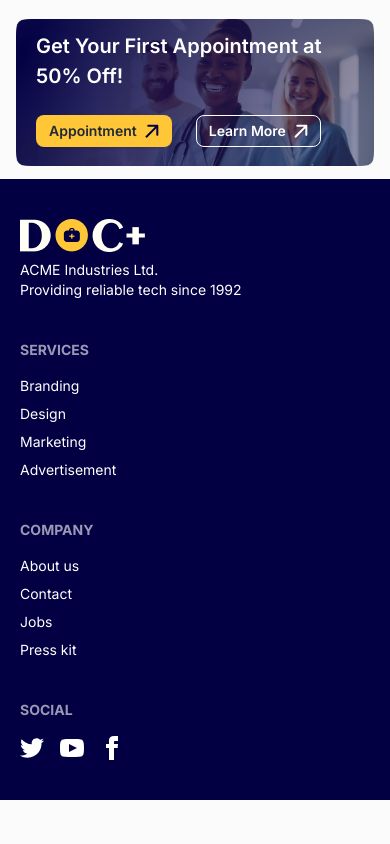
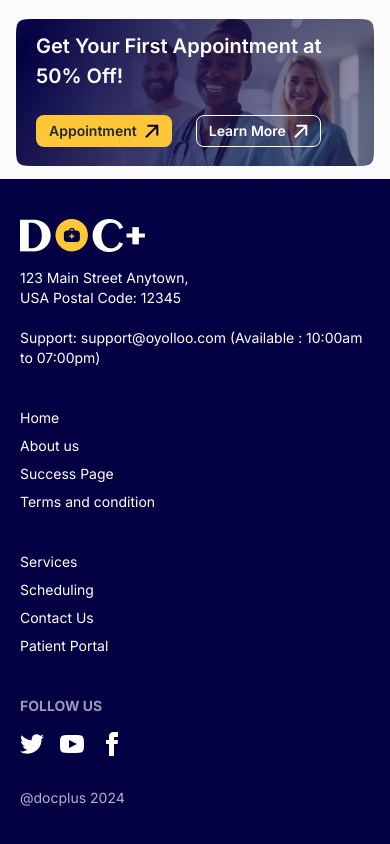
Before and after one commit to dev-ahad-ali/doc-landing, a React (Vite) app: page / in a window 390 px wide. Shown: the part 5675-6519 px from the top of the page. Before the commit the page ends 6475 px from the top, so only its background shows below. Built offline with nearby package versions, Linux system fonts and the light colour scheme.

Commit message:
update : footer responsive

```diff
--- a/src/components/Footer/Footer.jsx
+++ b/src/components/Footer/Footer.jsx
@@ -2,32 +2,33 @@ import logoLight from '../../assets/img/logoLight.png';
 
 const Footer = () => {
   return (
-    <div className='bg-primary py-10'>
+    <div className='bg-primary py-10 lg:py-[120px]'>
       <footer className='footer mx-auto max-w-[1200px] px-5 text-white'>
         <aside>
           <img src={logoLight} alt='' />
-          <p>
-            ACME Industries Ltd.
+          <p className='mt-2'>
+            123 Main Street Anytown,
             <br />
-            Providing reliable tech since 1992
+            USA Postal Code: 12345
+            <br />
+            <br />
+            Support: support@oyolloo.com (Available : 10:00am to 07:00pm)
           </p>
         </aside>
         <nav>
-          <h6 className='footer-title'>Services</h6>
-          <a className='link-hover link'>Branding</a>
-          <a className='link-hover link'>Design</a>
-          <a className='link-hover link'>Marketing</a>
-          <a className='link-hover link'>Advertisement</a>
+          <a className='link-hover link'>Home</a>
+          <a className='link-hover link'>About us</a>
+          <a className='link-hover link'>Success Page</a>
+          <a className='link-hover link'>Terms and condition</a>
         </nav>
         <nav>
-          <h6 className='footer-title'>Company</h6>
-          <a className='link-hover link'>About us</a>
-          <a className='link-hover link'>Contact</a>
-          <a className='link-hover link'>Jobs</a>
-          <a className='link-hover link'>Press kit</a>
+          <a className='link-hover link'>Services</a>
+          <a className='link-hover link'>Scheduling</a>
+          <a className='link-hover link'>Contact Us</a>
+          <a className='link-hover link'>Patient Portal</a>
         </nav>
         <nav>
-          <h6 className='footer-title'>Social</h6>
+          <h6 className='footer-title'>Follow Us</h6>
           <div className='grid grid-flow-col gap-4'>
             <a>
               <svg
@@ -63,6 +64,7 @@ const Footer = () => {
               </svg>
             </a>
           </div>
+          <p className='mt-6 opacity-70'>@docplus 2024</p>
         </nav>
       </footer>
     </div>
```
